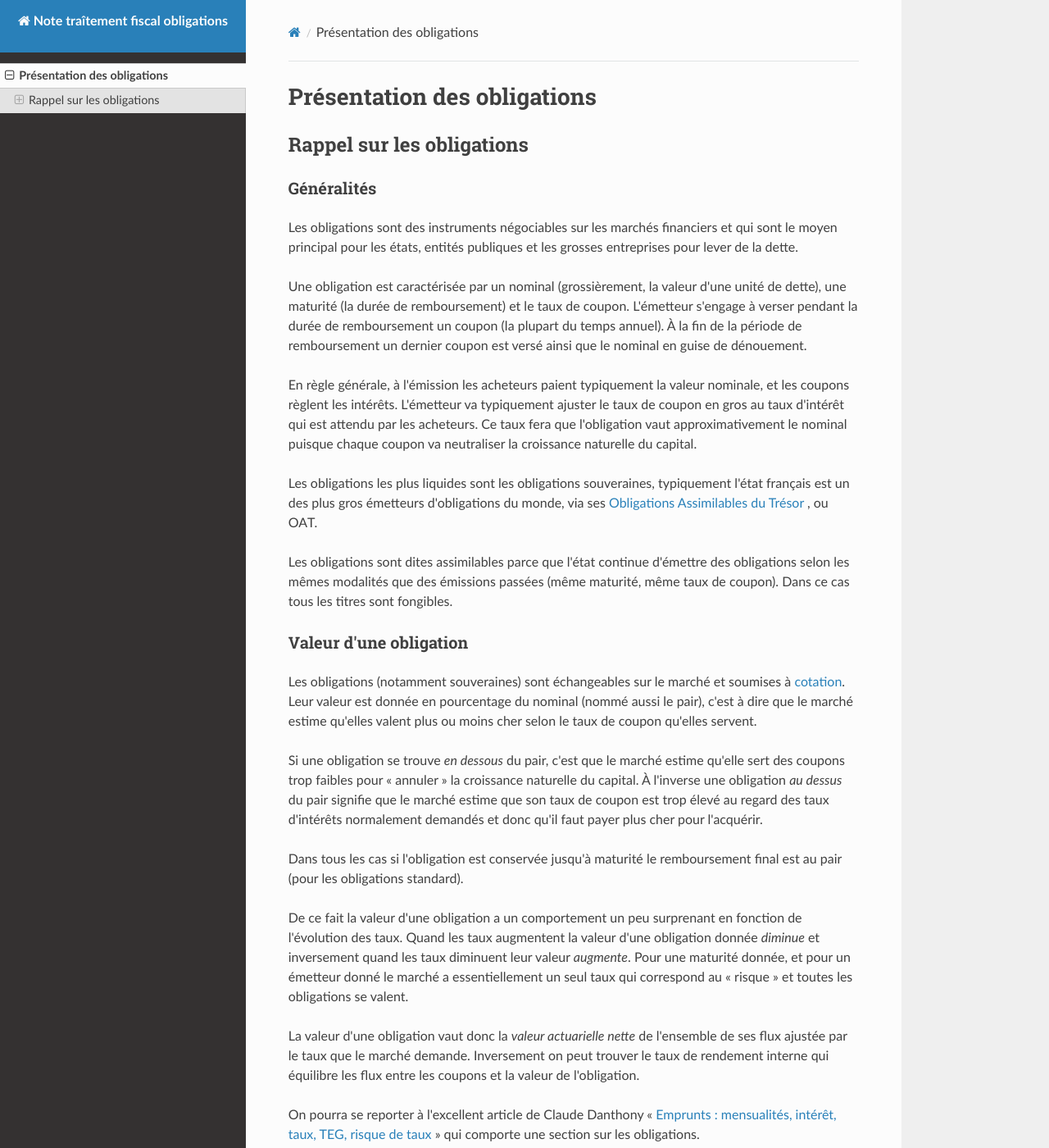
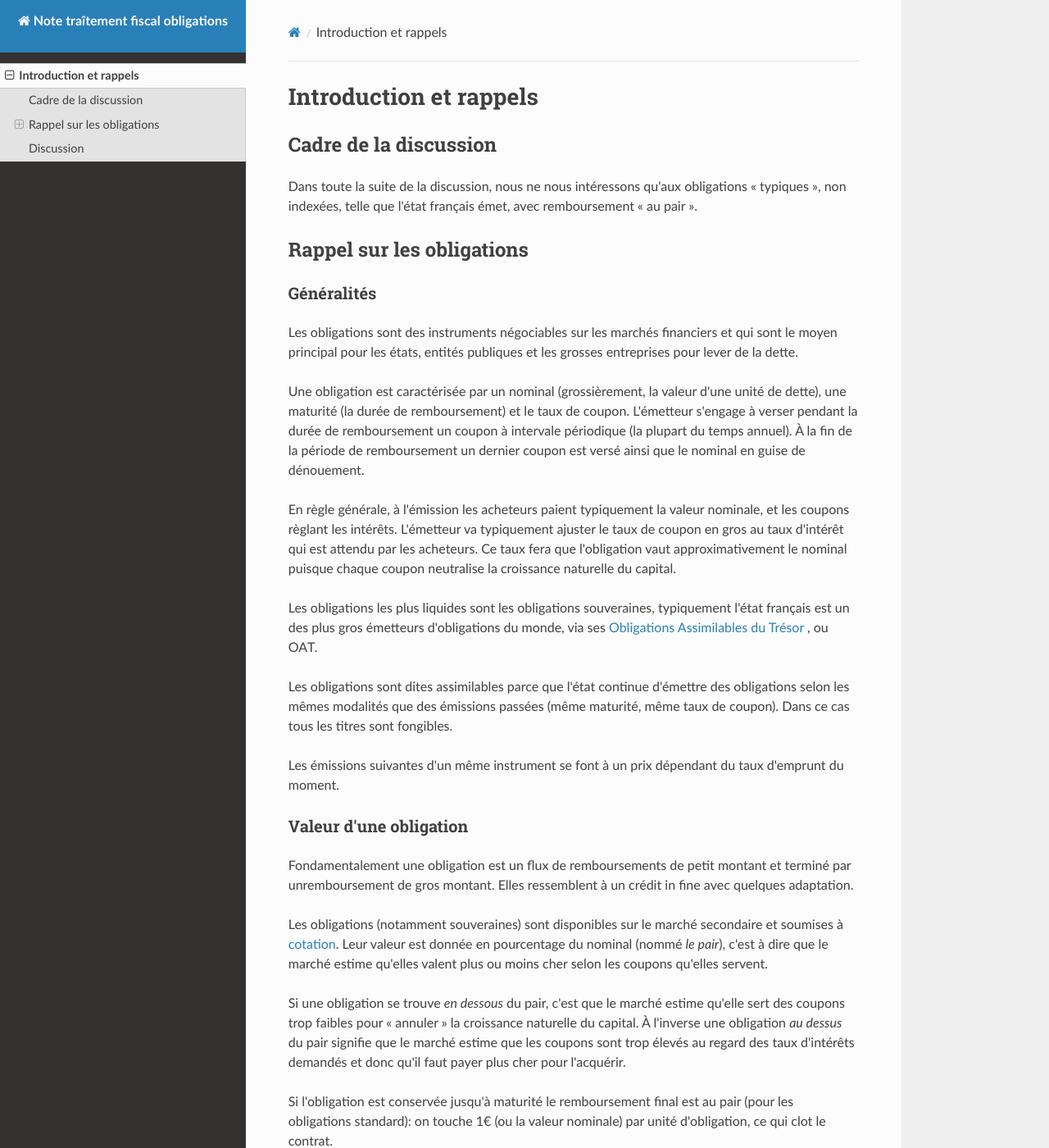
Before and after one commit to ConscritNeuneu/note-traitement-fiscal-obligations, an MkDocs documentation site: the page built from docs/1_introduction.md, in a window 1280 px wide and 1400 px high. Shown: the whole window at 82% size. Built offline with MkDocs 1.6.1, drawn with Linux system fonts in a browser that asks for light colours; nearby versions of some CDN libraries; some of the changed text lies outside the part shown.

Commit message:
Introduction

```diff
--- a/docs/1_introduction.md
+++ b/docs/1_introduction.md
@@ -1,4 +1,10 @@
-# Présentation des obligations
+# Introduction et rappels
+
+## Cadre de la discussion
+
+Dans toute la suite de la discussion, nous ne nous intéressons qu'aux
+obligations « typiques », non indexées, telle que l'état français émet, avec
+remboursement « au pair ».
 
 ## Rappel sur les obligations
 
@@ -11,14 +17,15 @@ grosses entreprises pour lever de la dette.
 Une obligation est caractérisée par un nominal (grossièrement, la valeur d'une
 unité de dette), une maturité (la durée de remboursement) et le taux de
 coupon. L'émetteur s'engage à verser pendant la durée de remboursement un
-coupon (la plupart du temps annuel). À la fin de la période de remboursement
-un dernier coupon est versé ainsi que le nominal en guise de dénouement.
+coupon à intervale périodique (la plupart du temps annuel). À la fin de la
+période de remboursement un dernier coupon est versé ainsi que le nominal en
+guise de dénouement.
 
 En règle générale, à l'émission les acheteurs paient typiquement la valeur
-nominale, et les coupons règlent les intérêts. L'émetteur va typiquement
+nominale, et les coupons règlant les intérêts. L'émetteur va typiquement
 ajuster le taux de coupon en gros au taux d'intérêt qui est attendu par les
 acheteurs. Ce taux fera que l'obligation vaut approximativement le nominal
-puisque chaque coupon va neutraliser la croissance naturelle du capital.
+puisque chaque coupon neutralise la croissance naturelle du capital.
 
 Les obligations les plus liquides sont les obligations souveraines,
 typiquement l'état français est un des plus gros émetteurs d'obligations du
@@ -30,24 +37,40 @@ Les obligations sont dites assimilables parce que l'état continue d'émettre
 des obligations selon les mêmes modalités que des émissions passées (même
 maturité, même taux de coupon). Dans ce cas tous les titres sont fongibles.
 
+Les émissions suivantes d'un même instrument se font à un prix dépendant du
+taux d'emprunt du moment.
+
 ### Valeur d'une obligation
 
-Les obligations (notamment souveraines) sont échangeables sur le marché et
-soumises à
+Fondamentalement une obligation est un flux de remboursements de petit
+montant et terminé par unremboursement de gros montant. Elles ressemblent à
+un crédit in fine avec quelques adaptation.
+
+Les obligations (notamment souveraines) sont disponibles sur le marché
+secondaire et soumises à
 [cotation](https://live.euronext.com/en/product/bonds/fr001400fth3-motx).
-Leur valeur est donnée en pourcentage du nominal (nommé aussi le pair),
+Leur valeur est donnée en pourcentage du nominal (nommé *le pair*),
 c'est à dire que le marché estime qu'elles valent plus ou moins cher selon
-le taux de coupon qu'elles servent.
+les coupons qu'elles servent.
 
 Si une obligation se trouve *en dessous* du pair, c'est que le marché estime
 qu'elle sert des coupons trop faibles pour « annuler » la croissance
 naturelle du capital. À l'inverse une obligation *au dessus* du pair
-signifie que le marché estime que son taux de coupon est trop élevé au
-regard des taux d'intérêts normalement demandés et donc qu'il faut payer
-plus cher pour l'acquérir.
+signifie que le marché estime que les coupons sont trop élevés au
+regard des taux d'intérêts demandés et donc qu'il faut payer plus cher pour
+l'acquérir.
 
-Dans tous les cas si l'obligation est conservée jusqu'à maturité le
-remboursement final est au pair (pour les obligations standard).
+Si l'obligation est conservée jusqu'à maturité le remboursement final est au
+pair (pour les obligations standard): on touche 1€ (ou la valeur nominale)
+par unité d'obligation, ce qui clot le contrat.
+
+La valeur d'une obligation vaut donc la *valeur actuarielle nette* de
+l'ensemble de ses flux (coupons et nominal à la fin) ajustés selon le taux
+que le marché demande.
+
+À l'inverse on peut trouver le taux moyen de rendement d'une obligation en
+équilibre les flux entre les coupons et le nominal d'une part, et la valeur
+constatée de l'obligation.
 
 De ce fait la valeur d'une obligation a un comportement un peu surprenant en
 fonction de l'évolution des taux. Quand les taux augmentent la valeur d'une
@@ -56,12 +79,17 @@ valeur *augmente*. Pour une maturité donnée, et pour un émetteur donné le
 marché a essentiellement un seul taux qui correspond au « risque » et toutes
 les obligations se valent.
 
-La valeur d'une obligation vaut donc la *valeur actuarielle nette* de
-l'ensemble de ses flux ajustée par le taux que le marché demande.
-Inversement on peut trouver le taux de rendement interne qui équilibre les
-flux entre les coupons et la valeur de l'obligation.
+On pourra se reporter à l'excellent article de Claude Danthony
+[Emprunts : mensualités, intérêt, taux, TEG, risque de taux](https://images.math.cnrs.fr/freeze/Emprunts-mensualites-interet-taux-TEG-risque-de-taux.html)
+centré autour du crédit et qui comporte une section sur les obligations.
 
-On pourra se reporter à l'excellent article de Claude Danthony « [Emprunts :
-mensualités, intérêt, taux, TEG, risque de
-taux](https://images.math.cnrs.fr/freeze/Emprunts-mensualites-interet-taux-TEG-risque-de-taux.html)
-» qui comporte une section sur les obligations.
+## Discussion
+
+La suite de la note abordera les points suivants:
+
+- Principe de fiscalité
+- Comptabilité de caisse
+- Intérêts
+- Prime de remboursement
+- Discussion sur la prime de remboursement « négative »
+- Définition de revenu?
```
Also changed, not shown: docs/index.md (+3 -3 lines).
